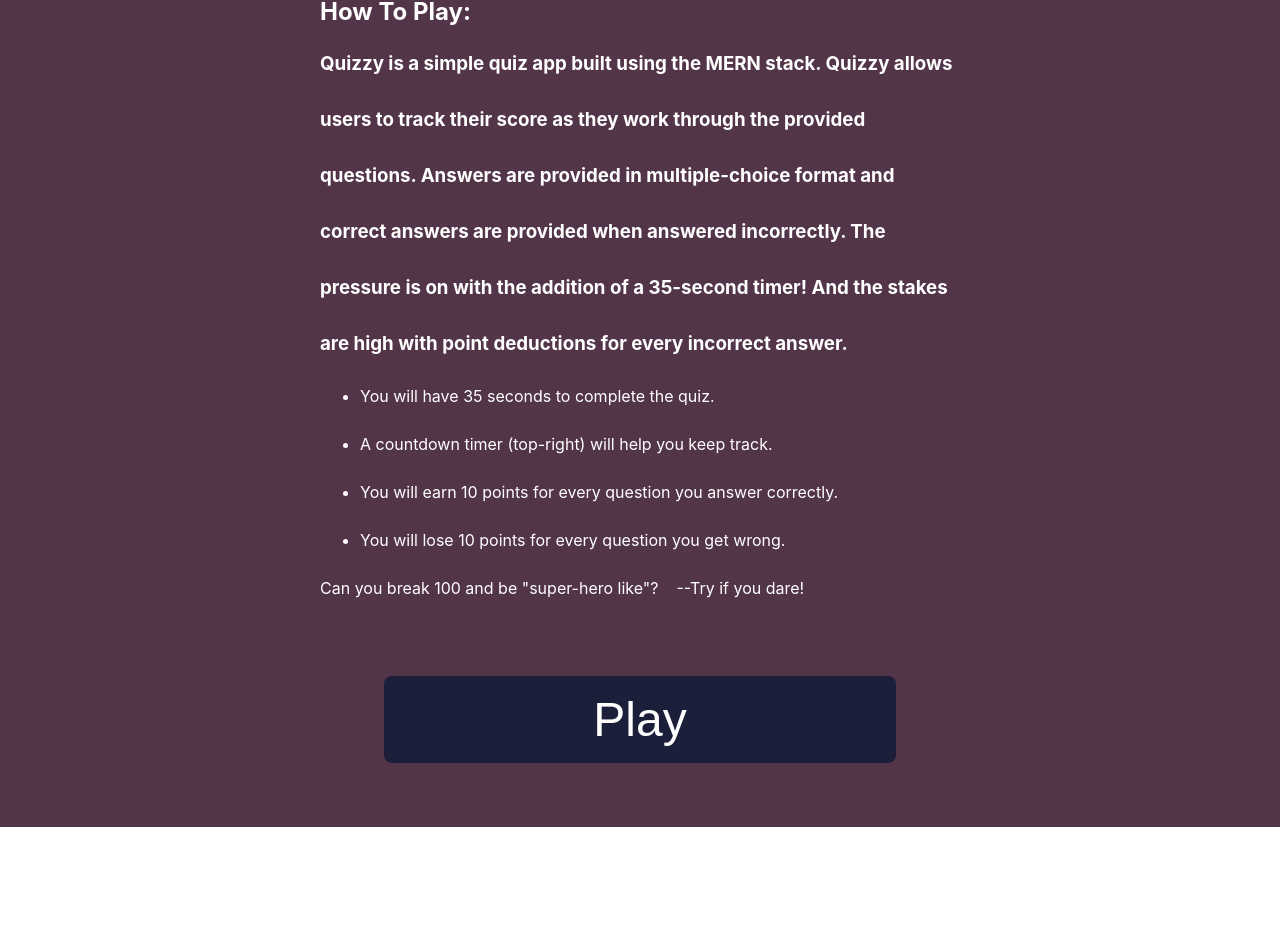
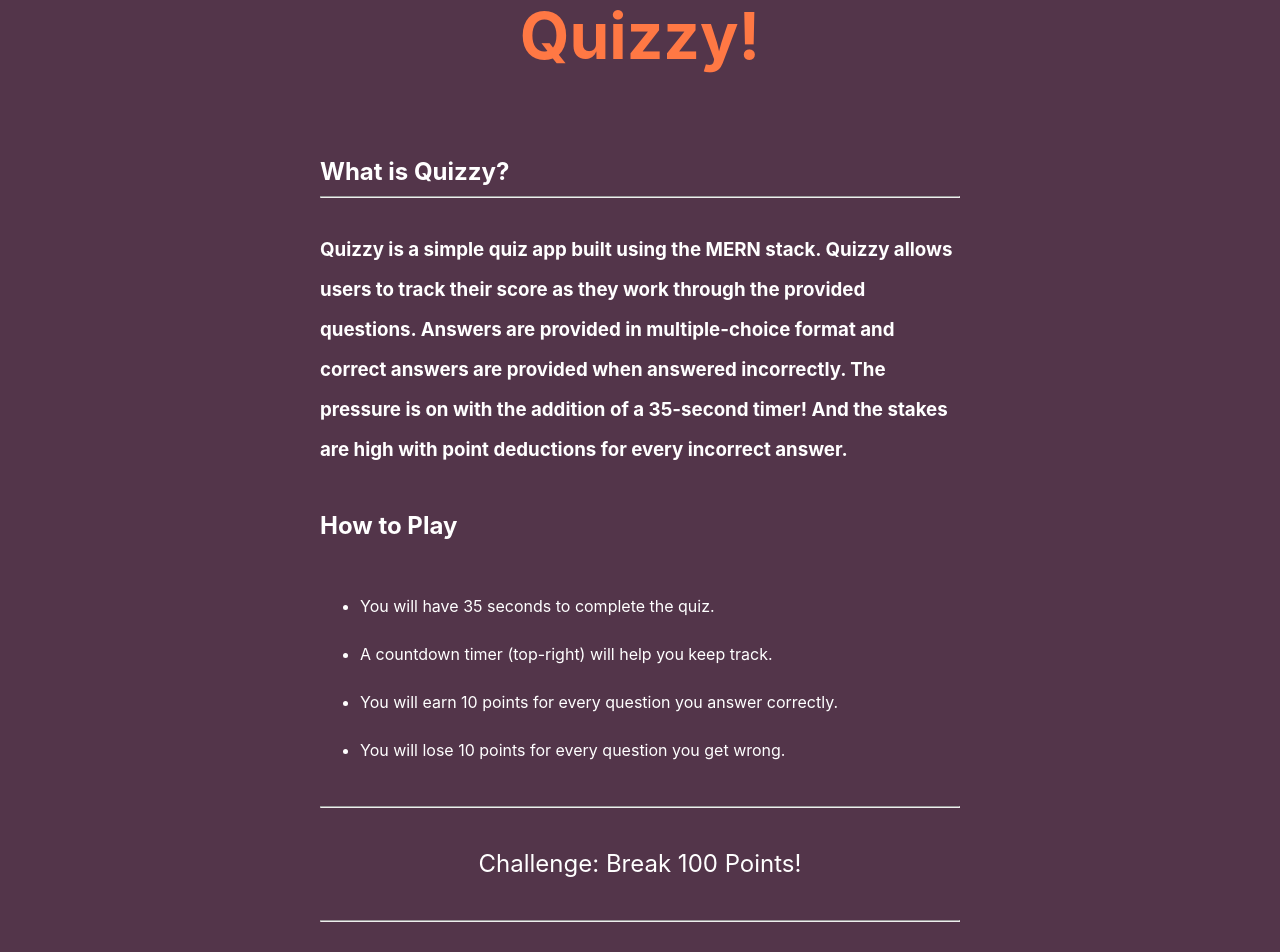
Before and after one commit to brokenhoax/Code_Challenge_Front, a React (Create React App) app: page / in a window 1280 px wide. Shown: the part 220-1172 px from the top of the page. Before the commit the page ends 1047 px from the top, so only its background shows below. Built offline with nearby package versions, Linux system fonts and the light colour scheme.

Commit message:
Installed GitHub Pages & Updated Welcome Page Text

```diff
--- a/package.json
+++ b/package.json
@@ -1,4 +1,5 @@
 {
+  "homepage": "https://brokenhoax.github.io/Code_Challenge_Front/",
   "name": "code_challenge",
   "version": "0.1.0",
   "private": true,
@@ -6,12 +7,15 @@
     "@testing-library/jest-dom": "^5.11.5",
     "@testing-library/react": "^11.1.0",
     "@testing-library/user-event": "^12.1.10",
+    "gh-pages": "^3.1.0",
     "react": "^17.0.1",
     "react-dom": "^17.0.1",
     "react-scripts": "4.0.0",
     "web-vitals": "^0.2.4"
   },
   "scripts": {
+    "predeploy": "npm run build",
+    "deploy": "gh-pages -d build",
     "start": "react-scripts start",
     "build": "react-scripts build",
     "test": "react-scripts test",
--- a/src/components/main/Main.jsx
+++ b/src/components/main/Main.jsx
@@ -24,16 +24,21 @@
             <div className={styles.main}>
                 <div className={styles.welcomeContainer}>
                     <h1 className={styles.welcomeHeader}>Welcome to Quizzy!</h1>
-                        <h2>How To Play:</h2>
+                        <h2>What is Quizzy?</h2>
+                        <hr></hr>
                         <h3 className={styles.text}>Quizzy is a simple quiz app built using the MERN stack. Quizzy allows users to track their score as they work through the provided questions. Answers are provided in multiple-choice format and correct answers are provided when answered incorrectly. The pressure is on with the addition of a 35-second timer! And the stakes are high with point deductions for every incorrect answer.</h3>
-                            <ul>
-                                <li>You will have 35 seconds to complete the quiz.</li>
-                                <li>A countdown timer (top-right) will help you keep track.</li>
-                                <li>You will earn 10 points for every question you answer correctly.</li>
-                                <li>You will lose 10 points for every question you get wrong.</li>
 
-                            </ul>
-                        <p>Can you break 100 and be "super-hero like"?&nbsp;&nbsp;&nbsp;&nbsp;--Try if you dare!</p>
+                        <h2>How to Play</h2>
+                        <ul className={styles.instructions}>
+                            <li>You will have 35 seconds to complete the quiz.</li>
+                            <li>A countdown timer (top-right) will help you keep track.</li>
+                            <li>You will earn 10 points for every question you answer correctly.</li>
+                            <li>You will lose 10 points for every question you get wrong.</li>
+
+                        </ul>
+                        <hr></hr>
+                        <p className={styles.challenge}>Challenge: Break 100 Points!</p>
+                        <hr></hr>
                         <button className={styles.nav} onClick={(e) => {props.startGame(e)}}>Play</button>
                 </div>
             </div>
--- a/src/components/main/Main.module.css
+++ b/src/components/main/Main.module.css
@@ -3,7 +3,20 @@
 }
 
 .text {
-  line-height: 3.5rem;
+  line-height: 2.5rem;
+  margin-top: 2rem;
+  margin-bottom: 2rem;
+}
+
+.instructions {
+  margin-top: 2rem;
+  margin-bottom: 2rem;
+}
+.challenge {
+  margin-top: 2rem;
+  margin-bottom: 2rem;
+  font-size: 1.5rem;
+  text-align: center;
 }
 
 .main {
@@ -44,9 +57,10 @@
 }
 
 .welcomeHeader {
-  padding-bottom: 5rem;
+  margin: 5rem;
   color: #ff7844;
   font-size: 4rem;
+  line-height: 4rem;
 }
 
 .readyUp {
```
Also changed, not shown: 1 other file (tests, documents, lock files or other folders).
